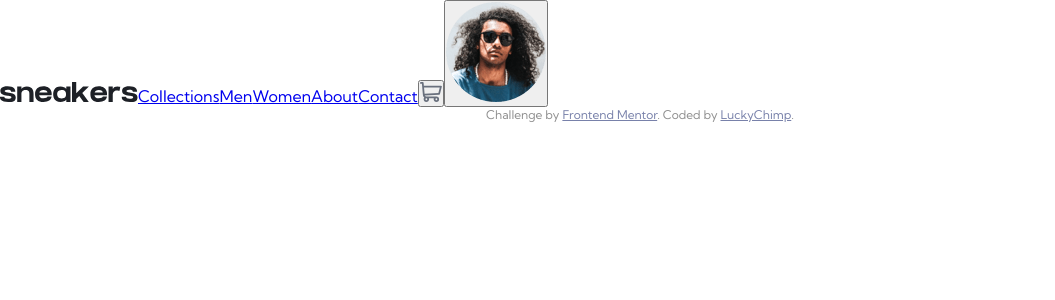
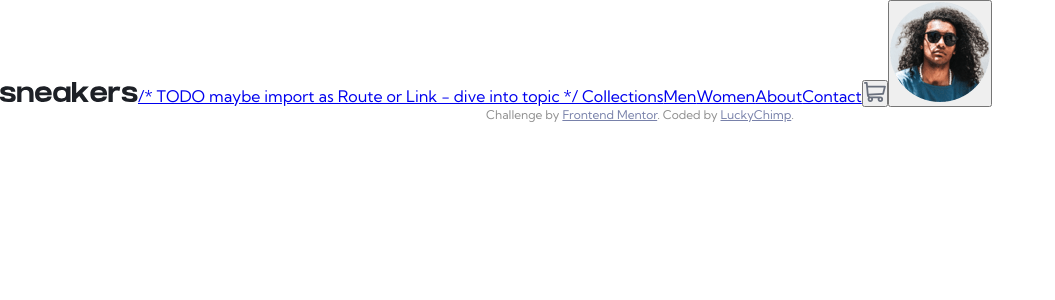
Before and after one commit to LuckyChimp/react-product-page, a React (Create React App) app: page / in a window 1280 px wide. Shown: the top 300 px of the page, without its empty margins (0-1055 px from the left). Built offline with nearby package versions, Linux system fonts and the light colour scheme.

Commit message:
Added TODO comment

```diff
--- a/src/components/Navbar.jsx
+++ b/src/components/Navbar.jsx
@@ -8,7 +8,7 @@ const Navbar = () => {
     <nav>
       <img src={CompanyLogo} alt='sneakers logo' className='nav-logo' />
       <a href='/' className='nav-collections'>
-        Collections
+        /* TODO maybe import as Route or Link - dive into topic */ Collections
       </a>
       <a href='/' className='nav-men'>
         Men
```
